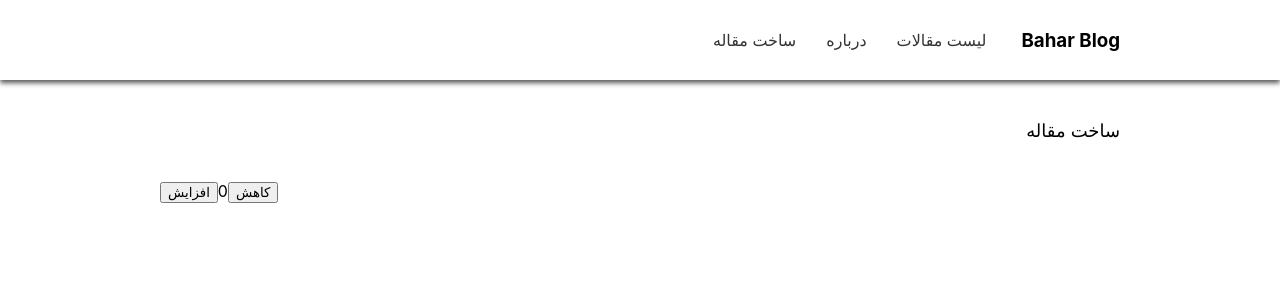
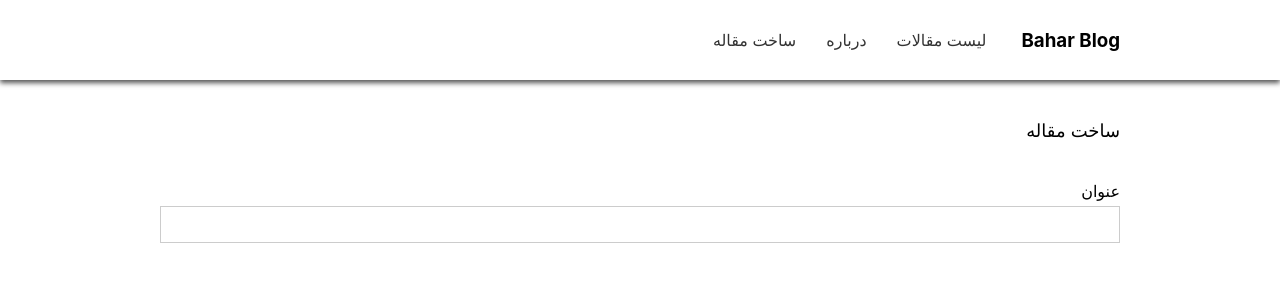
Before and after one commit to mahsasol/baharbahar, a React (Create React App) app: page /create-article in a window 1280 px wide. Shown: the top 300 px of the page. Built offline with nearby package versions, Linux system fonts and the light colour scheme.

Commit message:
38- add input and onChange -oneitem

```diff
--- a/src/index.css
+++ b/src/index.css
@@ -10,6 +10,9 @@ body {
 code {
   font-family: source-code-pro, Menlo, Monaco, Consolas, 'Courier New',
     monospace;
+}
+*{
+  box-sizing: border-box;
 }
 h1, h2, h3,h4 ,h5 ,h6, p , ul {
   margin:0;
--- a/src/pages/createarticle/CreateArticle.jsx
+++ b/src/pages/createarticle/CreateArticle.jsx
@@ -3,14 +3,25 @@ import Navbar from "../../components/navbar/Navbar"
 import { useState } from "react";
 
 function CreateArticle() {
-    const [counter, setCounter] = useState(0)
 
-    const increaseToCounter = () => {
-        setCounter(counter + 1)
+    const [articleTitle, setArticleTitle] =useState("")
+
+
+
+    const handleChangeArticle =(e) =>{
+        setArticleTitle(e.target.value);
     }
-    const decreaseToCounter = () => {
-        setCounter(counter - 1)
-    }
+    console.log(articleTitle);
+
+
+    // const [counter, setCounter] = useState(0)
+
+    // const increaseToCounter = () => {
+    //     setCounter(counter + 1)
+    // }
+    // const decreaseToCounter = () => {
+    //     setCounter(counter - 1)
+    // }
 
     return (
         <>
@@ -21,9 +32,16 @@ function CreateArticle() {
 
                     <h1>ساخت مقاله</h1>
 
-                    <button onClick={increaseToCounter}>افزایش</button>
+                    <div className={styled.inputWrapper}>
+                        <label> عنوان</label>
+                        <input onChange={handleChangeArticle} type="text" />
+                    </div>
+
+
+
+                    {/* <button onClick={increaseToCounter}>افزایش</button>
                     <span>{counter}</span>
-                    <button onClick={decreaseToCounter}>کاهش</button>
+                    <button onClick={decreaseToCounter}>کاهش</button> */}
 
                 </div>
             </div>
--- a/src/pages/createarticle/createArticle.module.css
+++ b/src/pages/createarticle/createArticle.module.css
@@ -4,3 +4,16 @@
     font-size: 18px;
     font-weight: 300;
 }
+.inputWrapper{
+
+}
+.inputWrapper label{
+    display: block;
+    margin-bottom: 5px;
+    text-align: right;
+}
+.inputWrapper input{
+    width: 100%;
+    padding: 10px;
+    border: 1px solid #ccc;
+}
```
